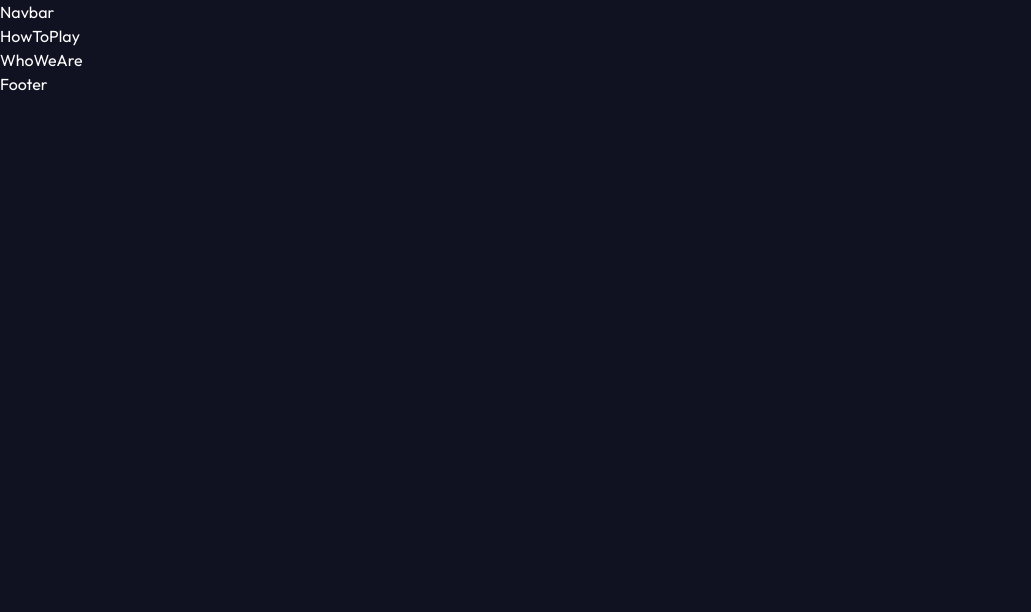
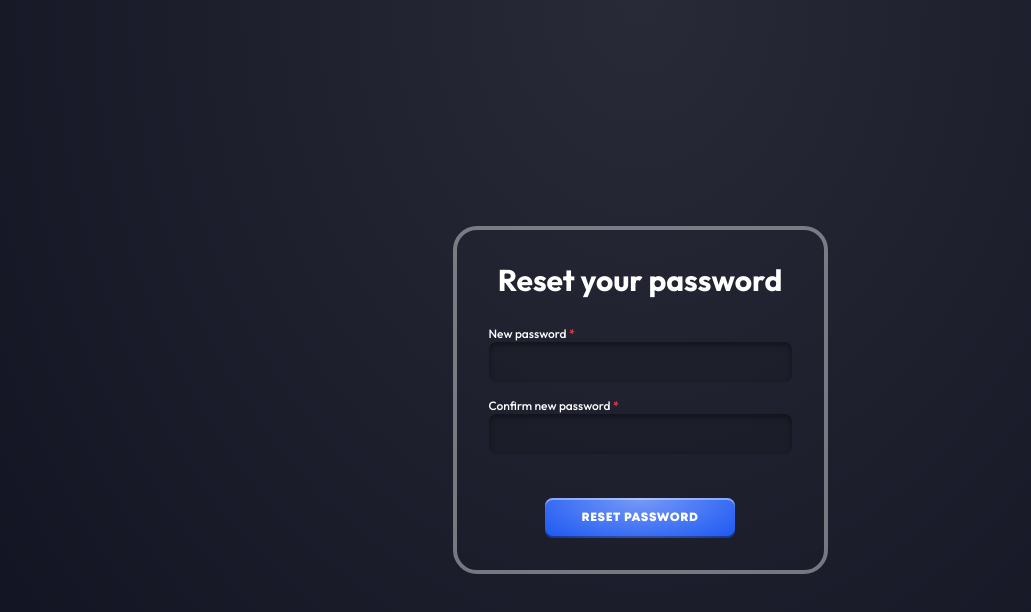
Before and after one commit to revan480/MindGame_Front, a React (Vite) app: page /auth/reset in a window 1280 px wide. Before the commit this address led to /. Shown: the top 612 px of the page, without its empty margins (0-1031 px from the left). Built offline with nearby package versions, Linux system fonts and the light colour scheme.

Commit message:
reset password page ui

```diff
--- a/package.json
+++ b/package.json
@@ -16,6 +16,7 @@
     "react": "^18.2.0",
     "react-dom": "^18.2.0",
     "react-hook-form": "^7.40.0",
+    "react-icons": "^4.7.1",
     "react-query": "^3.39.2",
     "react-router-dom": "^6.4.4",
     "recoil": "^0.7.6",
--- a/src/App.jsx
+++ b/src/App.jsx
@@ -6,9 +6,9 @@ import Login from "./pages/Auth/Login";
 import Register from "./pages/Auth/Register";
 import Confirm from "./pages/Auth/Confirm";
 import Forgot from "./pages/Auth/Forgot";
-import Recover from "./pages/Auth/Recover";
 import LandingLayout from "./pages/Landing/LandingLayout";
 import Room from "./pages/Room/Room";
+import Reset from "./pages/Auth/Reset";
 
 const App = () => {
   return (
@@ -21,7 +21,7 @@ const App = () => {
           <Route path="register" element={<Register />} />
           <Route path="confirm" element={<Confirm />} />
           <Route path="forgot" element={<Forgot />} />
-          <Route path="recover" element={<Recover />} />
+          <Route path="reset" element={<Reset />} />
         </Route>
 
         {/* private routes */}
--- a/src/components/UI/InputField.jsx
+++ b/src/components/UI/InputField.jsx
@@ -15,7 +15,7 @@ const InputField = ({
   inputClassName,
 }) => {
   return (
-    <div className={twMerge("relative flex flex-col mb-4", className)}>
+    <div className={twMerge("relative flex flex-col mb-4 w-full", className)}>
       {/* label */}
       {!!label && (
         <label htmlFor={name} className="text-xs font-medium">
@@ -34,7 +34,9 @@ const InputField = ({
           },
         })}
         className={twMerge(
-          "bg-darkener-100 p-3 text-neutral-500 text-xs font-bold rounded-lg shadow-[inset_0px_3px_6px_rgba(0,0,0,.4)]",
+          `${
+            errorMsg ? "bg-red-500 bg-opacity-20" : "bg-darkener-100"
+          } p-3 text-neutral-500 text-xs font-bold rounded-lg shadow-[inset_0px_3px_6px_rgba(0,0,0,.4)]`,
           inputClassName
         )}
       />
--- a/src/pages/Auth/Forgot.jsx
+++ b/src/pages/Auth/Forgot.jsx
@@ -1,18 +1,38 @@
+import { useState } from "react";
 import { useForm } from "react-hook-form";
+import { useNavigate } from "react-router-dom";
 import Button from "../../components/UI/Button";
 import InputField from "../../components/UI/InputField";
 
 const Forgot = () => {
+  const [isSuccessfull, setIsSuccessfull] = useState(false);
+
   const { register, handleSubmit } = useForm();
 
-  const onSubmit = async (data) => {};
+  const navigate = useNavigate();
 
-  return (
-    <div onSubmit={handleSubmit(onSubmit)} className="flex flex-col items-center gap-7">
+  const onSubmit = async (data) => {
+    setIsSuccessfull(true);
+  };
+
+  return isSuccessfull ? (
+    <div className="flex flex-col items-center gap-7">
+      <h2 className="text-3xl font-bold text-center">Recovery link has sent to your email!</h2>
+      <Button className="w-fit" onClick={() => navigate("/auth/login")}>
+        Back to login
+      </Button>
+    </div>
+  ) : (
+    <form onSubmit={handleSubmit(onSubmit)} className="flex flex-col items-center gap-7">
+      {/* title */}
       <h2 className="text-3xl font-bold text-center">Enter your email</h2>
-      <InputField label="Email" name="email" register={register} required className="w-full" />
-      <Button className="w-fit">Back to login</Button>
-    </div>
+
+      {/* input field */}
+      <InputField label="Email" name="email" register={register} required />
+
+      {/* button */}
+      <Button className="w-fit">Send confirmation link</Button>
+    </form>
   );
 };
 
--- a/src/pages/Auth/Login.jsx
+++ b/src/pages/Auth/Login.jsx
@@ -23,7 +23,7 @@ const Login = () => {
       {/* form */}
       <form onSubmit={handleSubmit(onSubmit)} className="flex flex-col gap-3">
         <InputField label="Email" name="email" register={register} required />
-        <InputField label="Password" name="password" register={register} required />
+        <InputField label="Password" name="password" type="password" register={register} required />
 
         <Button className="mt-2">Login</Button>
       </form>
--- a/src/pages/Auth/Recover.jsx
+++ /dev/null
@@ -1,17 +0,0 @@
-import { useNavigate } from "react-router-dom";
-import Button from "../../components/UI/Button";
-
-const Recover = () => {
-  const navigate = useNavigate();
-
-  return (
-    <div className="flex flex-col items-center gap-7">
-      <h2 className="text-3xl font-bold text-center">Recovery link has sent to your email!</h2>
-      <Button className="w-fit" onClick={() => navigate("/auth/login")}>
-        Back to login
-      </Button>
-    </div>
-  );
-};
-
-export default Recover;
--- a/src/pages/Auth/Register.jsx
+++ b/src/pages/Auth/Register.jsx
@@ -1,12 +1,16 @@
 import { useForm } from "react-hook-form";
-import { Link } from "react-router-dom";
+import { Link, useNavigate } from "react-router-dom";
 import Button from "../../components/UI/Button";
 import InputField from "../../components/UI/InputField";
 
 const Register = () => {
   const { register, handleSubmit } = useForm();
 
-  const onSubmit = async (data) => {};
+  const navigate = useNavigate();
+
+  const onSubmit = async (data) => {
+    navigate("/auth/confirm");
+  };
 
   return (
     <div className="relative h-full py-16 px-32 flex flex-col justify-center gap-y-8">
@@ -23,8 +27,8 @@ const Register = () => {
       {/* form */}
       <form onSubmit={handleSubmit(onSubmit)} className="flex flex-col gap-3">
         <InputField label="Email" name="email" register={register} required />
-        <InputField label="Password" name="password" register={register} required />
-        <InputField label="Confirm password" name="confirmPassword" register={register} required />
+        <InputField label="Password" name="password" type="password" register={register} required />
+        <InputField label="Confirm password" name="confirmPassword" type="password" register={register} required />
 
         <Button className="mt-2">Register</Button>
       </form>
--- /dev/null
+++ b/src/pages/Auth/Reset.jsx
@@ -0,0 +1,56 @@
+import { useState } from "react";
+import { useForm } from "react-hook-form";
+import Button from "../../components/UI/Button";
+import InputField from "../../components/UI/InputField";
+import { useNavigate } from "react-router-dom";
+
+const Reset = () => {
+  const [isSuccessfull, setIsSuccessfull] = useState(false);
+
+  const { register, handleSubmit } = useForm();
+
+  const navigate = useNavigate();
+
+  const onSubmit = async (data) => {
+    setIsSuccessfull(true);
+  };
+
+  return isSuccessfull ? (
+    <div className="flex flex-col items-center gap-7">
+      <h2 className="text-3xl font-bold text-center">Your password was updated successfully!</h2>
+      <Button className="w-fit" onClick={() => navigate("/auth/login")}>
+        Back to login
+      </Button>
+    </div>
+  ) : (
+    <form onSubmit={handleSubmit(onSubmit)} className="flex flex-col items-center gap-7">
+      {/* title */}
+      <h2 className="text-3xl font-bold text-center">Reset your password</h2>
+
+      {/* input fields */}
+      <div className="flex flex-col w-full">
+        <InputField
+          label="New password"
+          name="newPassword"
+          type="password"
+          register={register}
+          required
+          errorMsg={""}
+        />
+        <InputField
+          label="Confirm new password"
+          name="confirmNewPassword"
+          type="password"
+          register={register}
+          required
+          errorMsg={""}
+        />
+      </div>
+
+      {/* button */}
+      <Button className="w-fit">Reset password</Button>
+    </form>
+  );
+};
+
+export default Reset;
```
Also changed, not shown: 1 other file (tests, documents, lock files or other folders).
